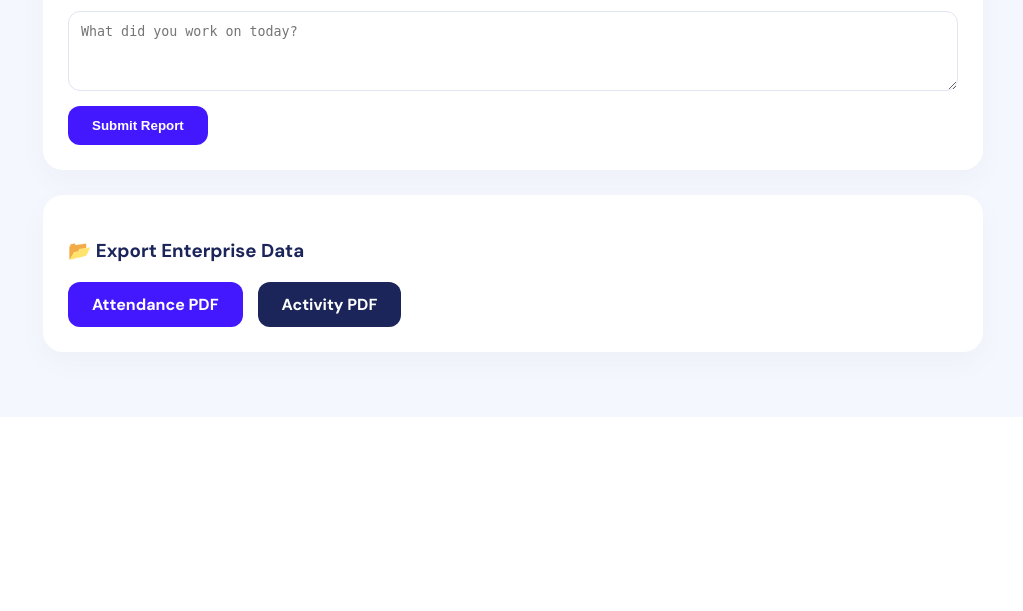
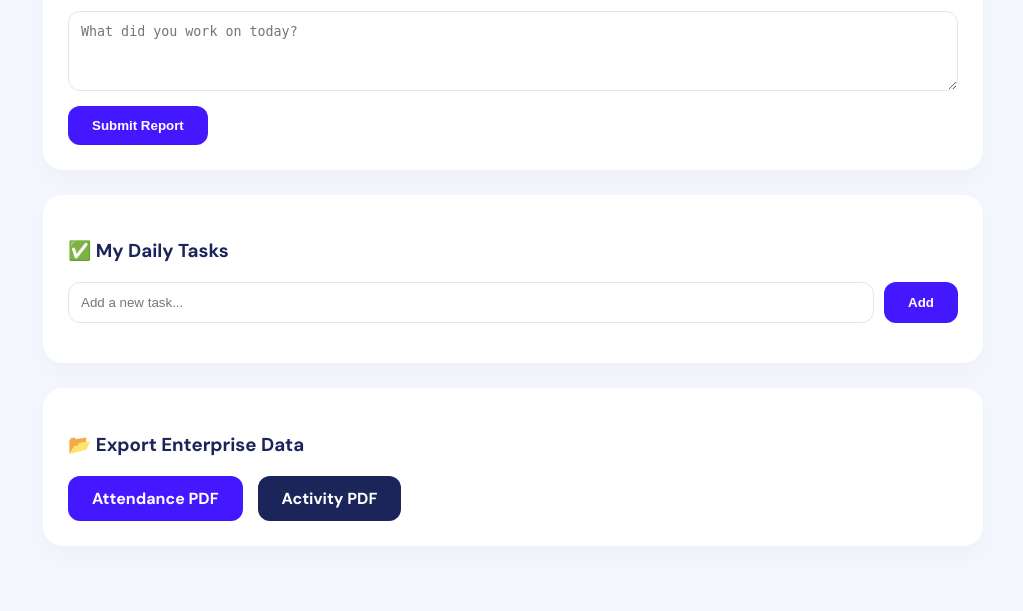
Before and after one commit to pk7745/erp, a Flask app: page /dashboard in a window 1280 px wide. Shown: the part 926-1537 px from the top of the page, without its empty margins (257-1280 px from the left). Before the commit the page ends 1298 px from the top, so only its background shows below. Run offline with Flask 3, Linux system fonts and the light colour scheme; the visitor is signed in with stand-in values (Sample User, id 1); data comes from the database, SQL or seed files in the repository; data that the repository does not hold is empty; some libraries are stand-ins or nearby versions.

Commit message:
Update dashboard.html

```diff
--- a/templates/dashboard.html
+++ b/templates/dashboard.html
@@ -49,6 +49,22 @@
 </div>
 
 <div class="card">
+    <h3>✅ My Daily Tasks</h3>
+    <form action="{{ url_for('add_task') }}" method="POST" style="display: flex; gap: 10px; margin-bottom: 15px;">
+        <input type="text" name="title" placeholder="Add a new task..." required style="margin: 0;">
+        <button type="submit" class="btn">Add</button>
+    </form>
+    <div style="display: flex; flex-direction: column; gap: 8px;">
+        {% for t in tasks %}
+            <div style="display: flex; justify-content: space-between; align-items: center; padding: 10px; background: var(--bg); border-radius: 10px;">
+                <span style="{% if t.is_done %}text-decoration: line-through; color: var(--text-light);{% endif %}">{{ t.title }}</span>
+                <a href="{{ url_for('toggle_task', id=t.id) }}" style="text-decoration: none;">{% if t.is_done %}✅{% else %}⭕{% endif %}</a>
+            </div>
+        {% endfor %}
+    </div>
+</div>
+
+<div class="card">
     <h3>📂 Export Enterprise Data</h3>
     <div style="display: flex; gap: 15px;">
         <a href="{{ url_for('download_report', rtype='attendance') }}" class="btn">Attendance PDF</a>
```
